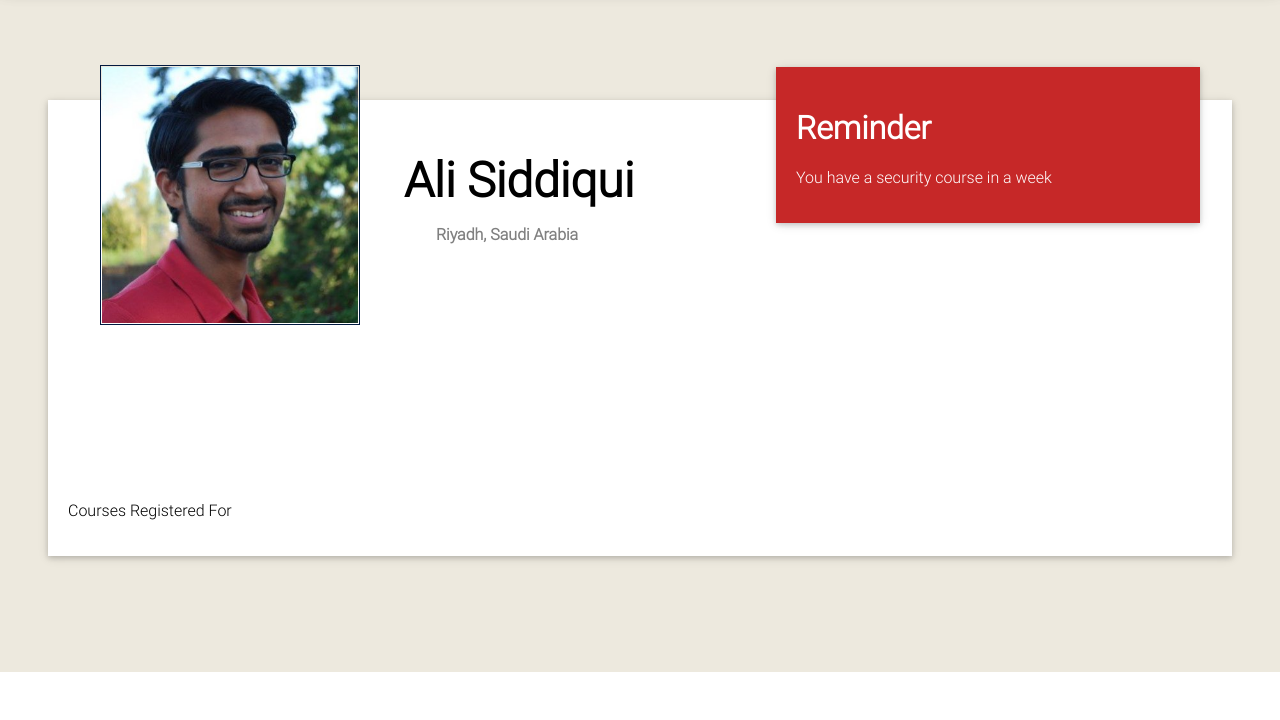
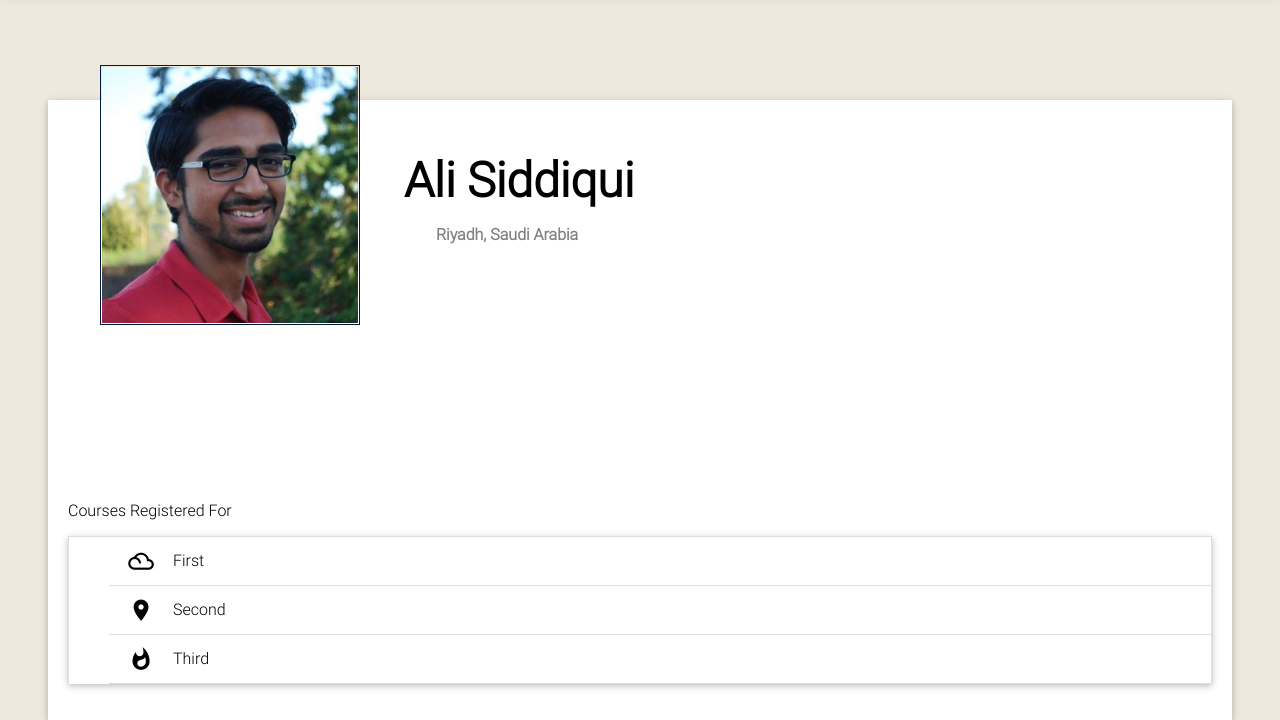
Before and after one commit to alisidd/waveXpand, a PHP site: page /profile.html in a window 1280 px wide. Shown: the part 128-848 px from the top of the page. Before the commit the page ends 800 px from the top, so only its background shows below. Run offline with PHP 8.4, Linux system fonts and the light colour scheme; some libraries are stand-ins or nearby versions.

Commit message:
Show courses registered for

```diff
--- a/css/styles.css
+++ b/css/styles.css
@@ -830,12 +830,13 @@ p.spots
 .reminder-card
 {
     position: fixed;
+    top: 11.7rem;
     right: 2rem;
-    top: 11.7rem;
+
+    display: none;
 
     width: 30%;
     height: auto;
-
 
     color: white;
     background-color: #c62828;
@@ -857,6 +858,87 @@ p.spots
     margin-left: 2em;
 
     color: #808080;
+}
+
+.collapsible
+{
+    margin: .5rem 0 1rem 0;
+
+    border-top: 1px solid #ddd;
+    border-right: 1px solid #ddd;
+    border-left: 1px solid #ddd;
+    box-shadow: 0 2px 5px 0 rgba(0,0,0,.16),0 2px 10px 0 rgba(0,0,0,.12);
+}
+
+.collapsible li
+{
+    list-style: none;
+}
+
+.collapsible-header
+{
+    line-height: 3rem;
+
+    display: block;
+
+    min-height: 3rem;
+    padding: 0 1rem;
+
+    cursor: pointer;
+
+    border-bottom: 1px solid #ddd;
+    background-color: #fff;
+}
+
+.collapsible-header i
+{
+    font-size: 1.6rem;
+    line-height: 3rem;
+
+    display: block;
+    float: left;
+
+    width: 2rem;
+    margin-right: 1rem;
+
+    text-align: center;
+}
+
+.collapsible-body
+{
+    display: none;
+
+    box-sizing: border-box;
+
+    border-bottom: 1px solid #ddd;
+}
+
+.collapsible-body p
+{
+    margin: 0;
+    padding: 2rem;
+}
+
+.collapsible.popout
+{
+    border: none;
+    box-shadow: none;
+}
+
+.collapsible.popout > li
+{
+    margin: 0 24px;
+
+    transition: margin .35s cubic-bezier(.25, .46, .45, .94);
+
+    box-shadow: 0 2px 5px 0 rgba(0,0,0,.16),0 2px 10px 0 rgba(0,0,0,.12);
+}
+
+.collapsible.popout > li.active
+{
+    margin: 16px 0;
+
+    box-shadow: 0 5px 11px 0 rgba(0,0,0,.18),0 4px 15px 0 rgba(0,0,0,.15);
 }
 
 /* Settings for phones and tablets */
--- a/profile.html
+++ b/profile.html
@@ -9,6 +9,7 @@
 
     <!-- Scripts -->
     <script type="text/javascript" src="https://code.jquery.com/jquery-2.1.1.min.js"></script>
+    <script type="text/javascript" src="js/materialize.min.js"></script>
 
     <script async type="text/javascript">
       function mobileToggle(){
@@ -19,6 +20,14 @@
         }
         $(".nav-options--mobile").toggleClass("active");
       }
+    </script>
+
+    <script type="text/javascript">
+      $(document).ready(function(){
+        $('.collapsible').collapsible({
+          accordion: false // A setting that changes the collapsible behavior to expandable instead of the default accordion style
+        });
+      });
     </script>
   </head>
   <body>
@@ -86,7 +95,20 @@
           <h1>Reminder</h1>
           <p>You have a security course in a week</p>
         </div>
-
+        <ul class="collapsible" data-collapsible="accordion">
+          <li>
+            <div class="collapsible-header"><i class="material-icons">filter_drama</i>First</div>
+            <div class="collapsible-body"><p>Lorem ipsum dolor sit amet.</p></div>
+          </li>
+          <li>
+            <div class="collapsible-header"><i class="material-icons">place</i>Second</div>
+            <div class="collapsible-body"><p>Lorem ipsum dolor sit amet.</p></div>
+          </li>
+          <li>
+            <div class="collapsible-header"><i class="material-icons">whatshot</i>Third</div>
+            <div class="collapsible-body"><p>Lorem ipsum dolor sit amet.</p></div>
+          </li>
+        </ul>
       </div>
     </div>
   </body>
```
Also changed, not shown: 1 other file.
